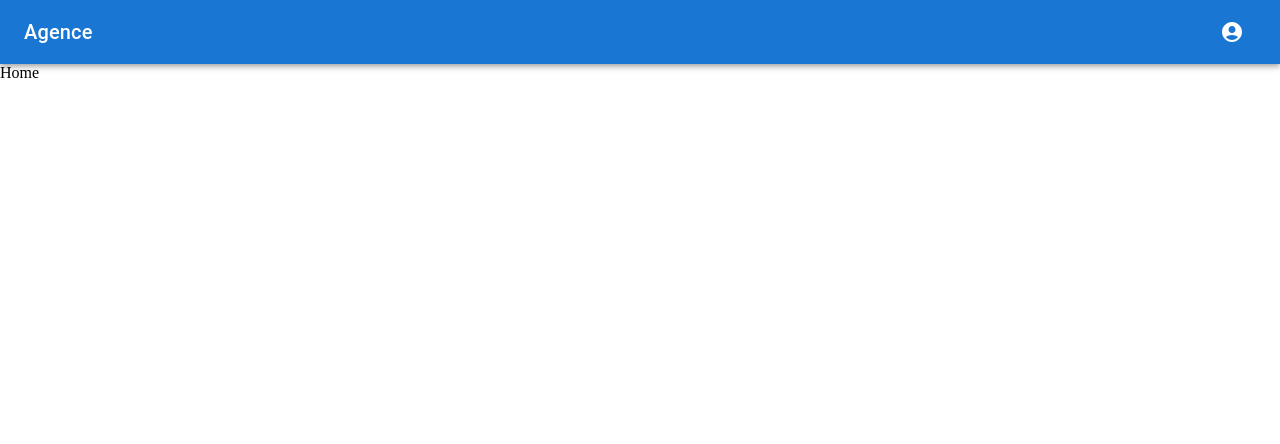
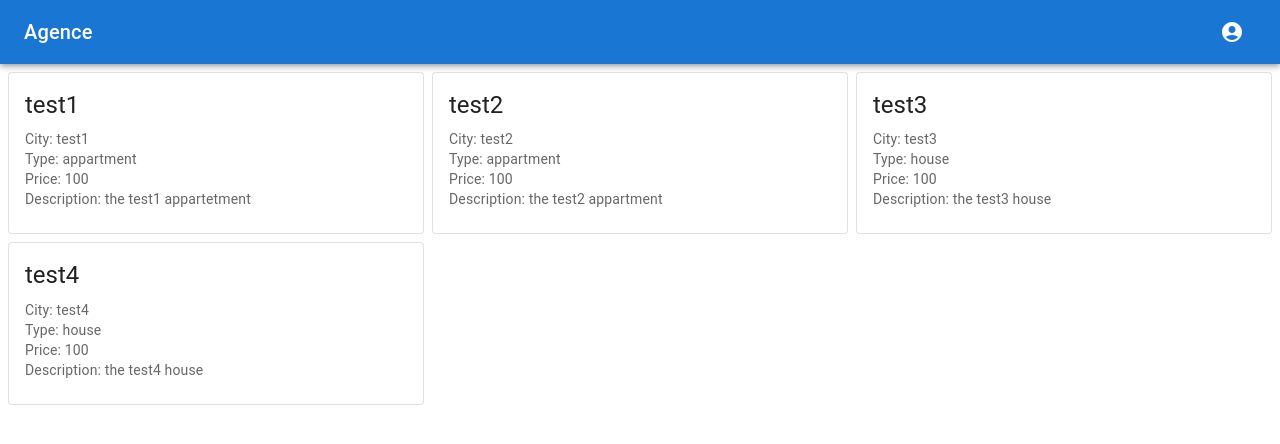
Before and after one commit to Sawangg/Swimo, a React (Create React App) app in the folder frontend/: page / in a window 1280 px wide. Shown: the top 444 px of the page. Built offline with nearby package versions, Linux system fonts and the light colour scheme.

Commit message:
prototype home

```diff
--- a/frontend/src/App.tsx
+++ b/frontend/src/App.tsx
@@ -3,7 +3,6 @@ import { BrowserRouter, Routes, Route } from "react-router-dom";
 
 // Import views
 import Home from "./views/Home";
-import House from "./views/House";
 import Offer from "./views/Offer";
 import Profile from "./views/Profile";
 import Visit from "./views/Visit";
@@ -13,7 +12,6 @@ export default function App() {
         <BrowserRouter>
             <Routes>
                 <Route path="/" element={<Home />} />
-                <Route path="/House" element={<House />} />
                 <Route path="/Offer" element={<Offer />} />
                 <Route path="/Profile" element={<Profile />} />
                 <Route path="/Visit" element={<Visit />} />
--- /dev/null
+++ b/frontend/src/components/HouseCard.tsx
@@ -0,0 +1,57 @@
+// Import react
+import { useState } from "react";
+
+// Import material-ui
+import { Card, CardContent, Typography, Dialog, AppBar, Toolbar, IconButton } from "@mui/material";
+import CloseIcon from "@mui/icons-material/Close";
+
+type houseProps = {
+    house: {
+        name: string,
+        type: string,
+        desc: string,
+        price: string,
+        city: string,
+    }
+}
+
+export default function HouseCard({ house }: houseProps) {
+    const [dialogOpen, setDialogOpen] = useState(false);
+
+    return (
+        <div>
+            <Card variant="outlined" onClick={() => setDialogOpen(true)}>
+                <CardContent>
+                    <Typography gutterBottom variant="h5" component="div">
+                        { house.name }
+                    </Typography>
+                    <Typography variant="body2" color="text.secondary">
+                        City: { house.city }<br />
+                        Type: { house.type }<br />
+                        Price: { house.price }<br />
+                        Description: { house.desc }
+                    </Typography>
+                </CardContent>
+            </Card>
+
+            <Dialog fullScreen open={dialogOpen}>
+                <AppBar sx={{ position: "relative" }}>
+                    <Toolbar>
+                        <IconButton color="inherit" onClick={() => setDialogOpen(false)}>
+                            <CloseIcon />
+                        </IconButton>
+                        <Typography sx={{ ml: 2, flex: 1 }} variant="h6" component="div">
+                            { house.name }
+                        </Typography>
+                    </Toolbar>
+                </AppBar>
+                <Typography variant="body2" color="text.secondary">
+                    City: { house.city }<br />
+                    Type: { house.type }<br />
+                    Price: { house.price }<br />
+                    Description: { house.desc }
+                </Typography>
+            </Dialog>
+        </div>
+    );
+}
--- a/frontend/src/views/Home.tsx
+++ b/frontend/src/views/Home.tsx
@@ -1,11 +1,56 @@
 // Import components
 import Bar from "components/Bar";
+import HouseCard from "components/HouseCard";
+
+// Import material-ui
+import { Box, Grid } from "@mui/material";
 
 export default function Home() {
-  return (
-    <div>
-      <Bar />
-      Home
-    </div>
-  );
+    const houses = [
+        {
+            name: "test1",
+            type: "appartment",
+            desc: "the test1 appartetment",
+            price: "100",
+            city: "test1",
+        },
+        {
+            name: "test2",
+            type: "appartment",
+            desc: "the test2 appartment",
+            price: "100",
+            city: "test2",
+        },
+        {
+            name: "test3",
+            type: "house",
+            desc: "the test3 house",
+            price: "100",
+            city: "test3",
+        },
+        {
+            name: "test4",
+            type: "house",
+            desc: "the test4 house",
+            price: "100",
+            city: "test4",
+        },
+    ];
+
+    return (
+        <div>
+            <Bar />
+            <Box m={1}>
+                <Grid container spacing={1}>
+                    {
+                        houses.map(house => (
+                            <Grid item xs={4} key={house.name}>
+                                <HouseCard house={house} />
+                            </Grid>
+                        ))
+                    }
+                </Grid>
+            </Box>
+        </div>
+    );
 }
--- a/frontend/src/views/House.tsx
+++ /dev/null
@@ -1,11 +0,0 @@
-// Import components
-import Bar from "components/Bar";
-
-export default function House() {
-  return (
-    <div>
-      <Bar />
-      House
-    </div>
-  );
-}
--- a/frontend/src/views/Profile.tsx
+++ b/frontend/src/views/Profile.tsx
@@ -1,11 +1,16 @@
 // Import components
 import Bar from "components/Bar";
 
+// Import material-ui
+import { Typography } from "@mui/material";
+
 export default function Pofile() {
-  return (
-    <div>
-      <Bar />
-      Pofile
-    </div>
-  );
+    return (
+        <div>
+            <Bar />
+            <Typography gutterBottom variant="h5" align="center">
+                username
+            </Typography>
+        </div>
+    );
 }
```
Also changed, not shown: frontend/src/views/Offer.tsx (indentation only), frontend/src/views/Visit.tsx (indentation only).
